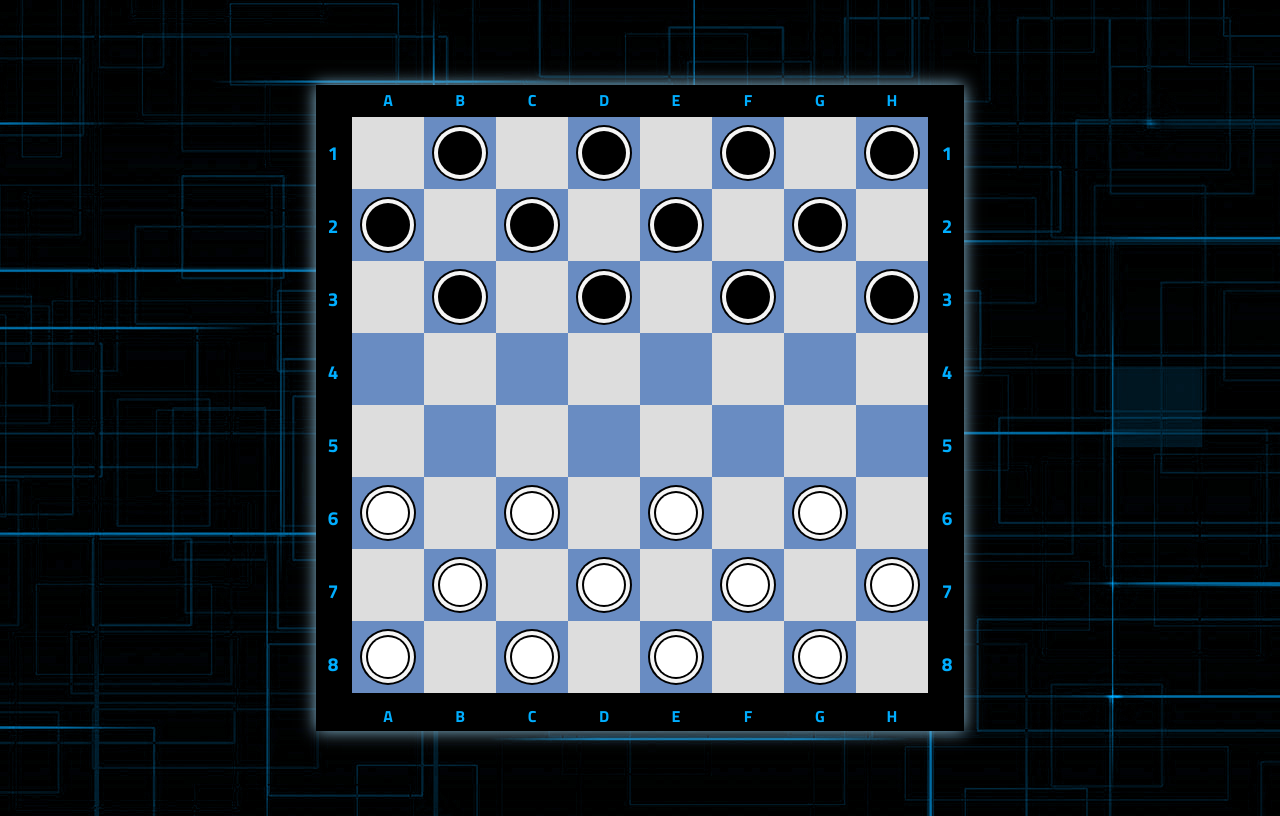
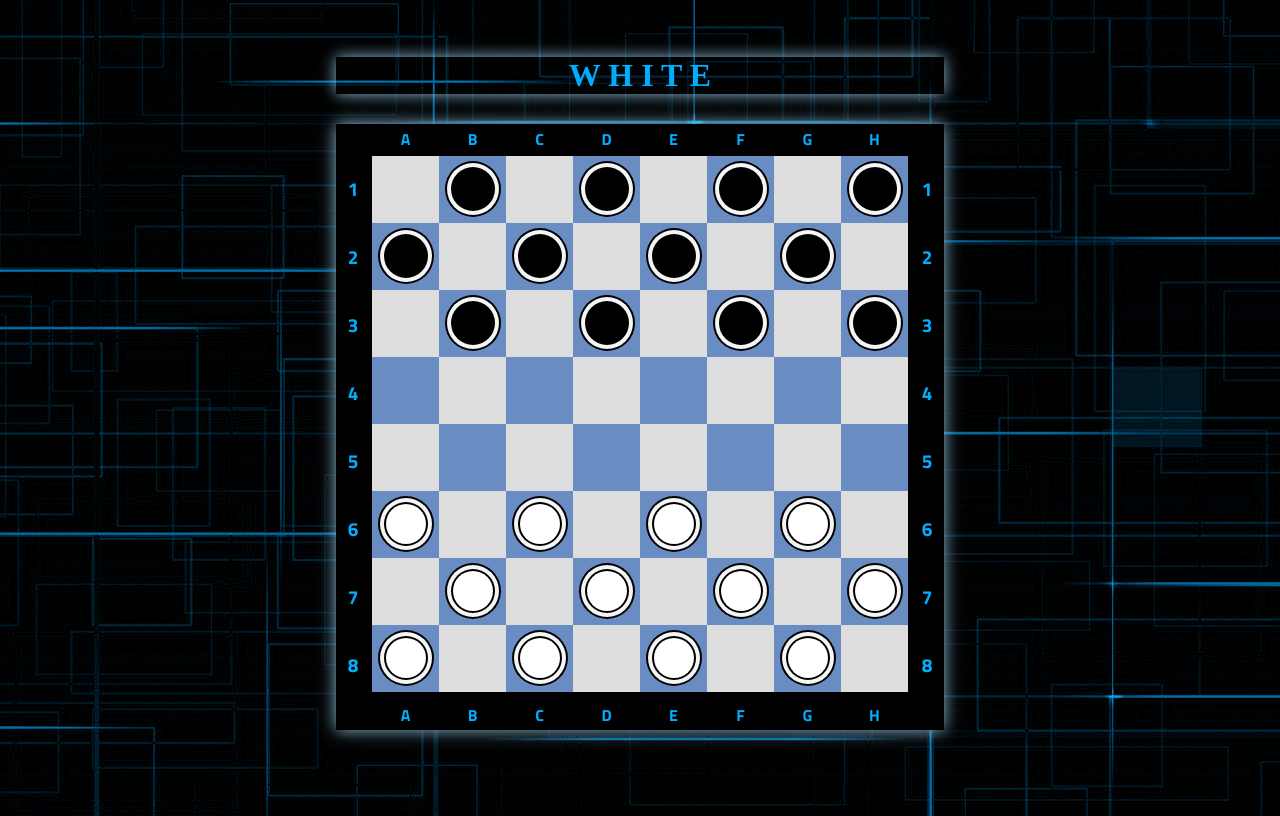
Before and after one commit to tommergz/checkers, a plain HTML site: page index.html in a window 1280 px wide. Drawn offline with Linux system fonts and the light colour scheme.

Commit message:
change styles

```diff
--- a/index.html
+++ b/index.html
@@ -16,7 +16,9 @@
     <link href="styles/style.css" rel="stylesheet">
 </head>
 <body>
+
     <div class="board-wrapp">
+        <h1 id="queue">W H I T E</h1>
         <div class="board">
             <div class="up-letters">
                 <div>
--- a/scripts/index.js
+++ b/scripts/index.js
@@ -200,6 +200,8 @@ tds.forEach(el => {
     el.fighting_cell = 0;
 })
 
+let queue = document.getElementById("queue");
+
 function turn(color) {
     if (color) {
         chessBoard.classList.add("turn");
@@ -214,6 +216,7 @@ function turn(color) {
             upLetters.children[0].children[i].classList.add("turn");
             bottomLetters.children[0].children[i].classList.add("turn");
         }
+        queue.innerHTML = "B L A C K"
     }
     else {
         chessBoard.classList.remove("turn");
@@ -228,6 +231,7 @@ function turn(color) {
             upLetters.children[0].children[i].classList.remove("turn");
             bottomLetters.children[0].children[i].classList.remove("turn");
         }
+        queue.innerHTML = "W H I T E"
     }
 
 }
@@ -1153,7 +1157,9 @@ let fightFigure = false;
 
 document.getElementById("chessboard").addEventListener('click', () => {
     let cell = event.target;
-
+    if (cell.firstChild) {
+        cell = cell.firstChild;
+    }
 ///////////////////////MOVES////////////////////////////////////////////////////////////////////////////////////////
 ////////////////////////////////////////////////////////////////////////////////////////////////////////////////////
     if (color) {
@@ -1315,10 +1321,18 @@ document.getElementById("chessboard").addEventListener('click', () => {
         choosenFigure = cell;
 
         previousCell = cell.parentNode;
+
+        if (choosenFigure.tagName === 'DIV') {
+            if (choosenFigure.color !== color) {
+                choosenFigure = null;
+            }
+        }
+        if (choosenFigure !== null) {
             if (choosenFigure.firstChild && fightFigure) {
                 choosenFigure = choosenFigure.firstChild;
                 previousCell = choosenFigure.parentNode;
             }
+
             if (choosenFigure.tagName === 'DIV') {
                 choosenFigure.possibleMoves.forEach(el => {
                     el.classList.add("lit-steps");
@@ -1330,5 +1344,5 @@ document.getElementById("chessboard").addEventListener('click', () => {
             else {
                 lightenOff()
             }
-
+        }
 })
--- a/styles/style.css
+++ b/styles/style.css
@@ -34,6 +34,7 @@ body {
 .board-wrapp {
     height: 100vh;
     display: flex;
+    flex-direction: column;
     align-items: center;
     justify-content: center;
 }
@@ -43,6 +44,14 @@ body {
     margin: 30px auto;
     background-color: rgb(0, 0, 0);
     box-shadow: 0px 0px 16px rgba(142, 194, 222, 1);
+}
+
+#queue {
+    color: rgb(0, 174, 255);
+    box-shadow: 0px 0px 16px rgba(142, 194, 222, 1);
+    margin: 0;
+    width: 100%;
+    text-align: center;
 }
 
 .up-letters, .bottom-letters {
@@ -56,7 +65,7 @@ body {
 }
 
 .up-letters div div, .bottom-letters div div {
-    width: 72px;
+    width: 67px;
     display: flex;
     justify-content: center;
     align-items: center;
@@ -73,17 +82,12 @@ body {
 }
 
 #chessboard {
-    width: 580px;
-    height: 579px;
+    width: 540px;
+    height: 539px;
 }
 
 #chessboard tr {
     display: flex;
-}
-
-#chessboard td {
-    width: 70px;
-    height: 70px;
 }
 
 #chessboard div {
@@ -95,7 +99,7 @@ body {
 }
 
 .numbers td {
-    height: 69px;
+    height: 64px;
     text-align: center;
     color: rgb(0, 174, 255);
     font-weight: bold;
@@ -110,8 +114,8 @@ body {
 }
 
 #chessboard td {
-    width: 70px;
-    height: 70px;
+    width: 65px;
+    height: 65px;
     display: flex;
     justify-content: center;
     align-items: center;
@@ -130,7 +134,7 @@ body {
     box-shadow: 0 0 0 2px #000, 0 0 0 6px #F5F5F5, 0 0 0 8px #000;
   }
 
-  .white-figure {
+.white-figure {
     display: flex;
     justify-content: center;
     align-items: center;
@@ -141,7 +145,7 @@ body {
     border-radius: 50%;
     background-color: white;
     box-shadow: 0 0 0 2px #000, 0 0 0 6px #F5F5F5, 0 0 0 8px #000;
-  }
+}
 
 .turn {
     -webkit-transform: rotate(180deg);
```
Lines whose indentation alone changed are shown as unchanged.
